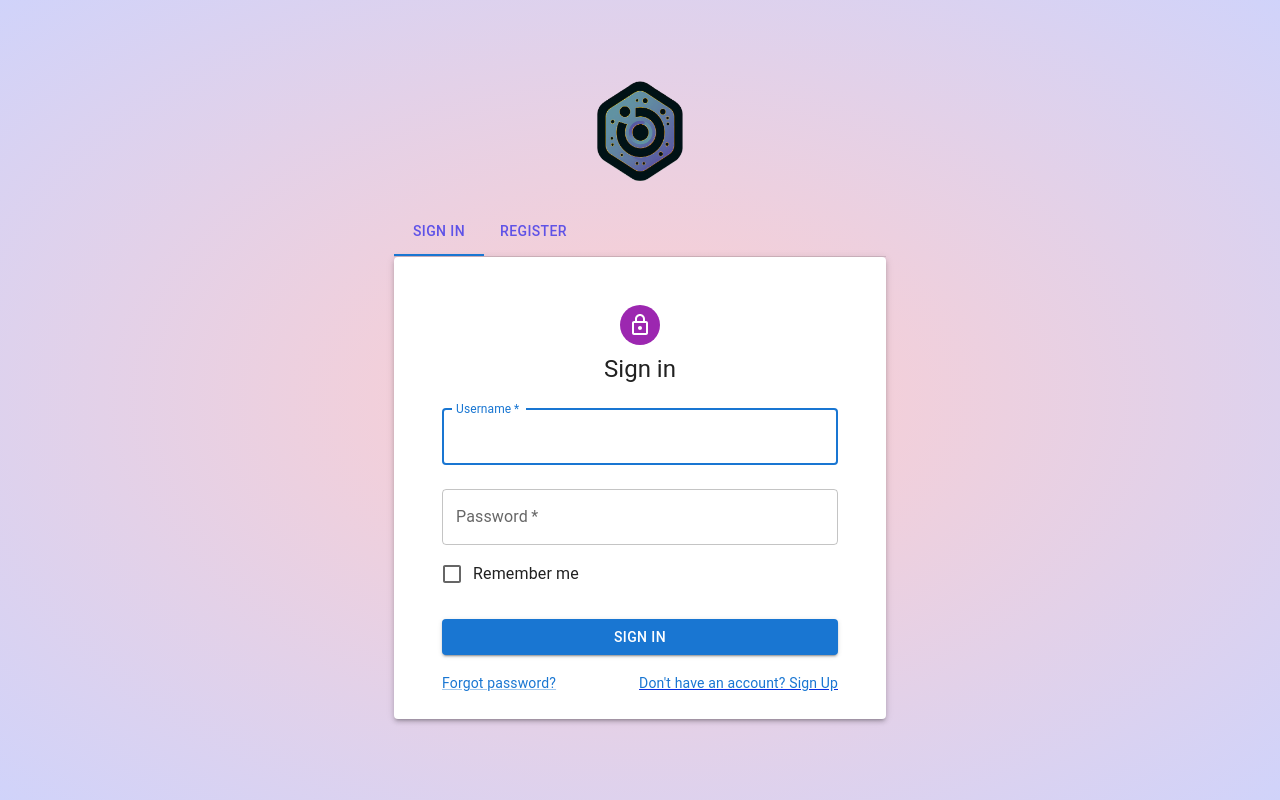
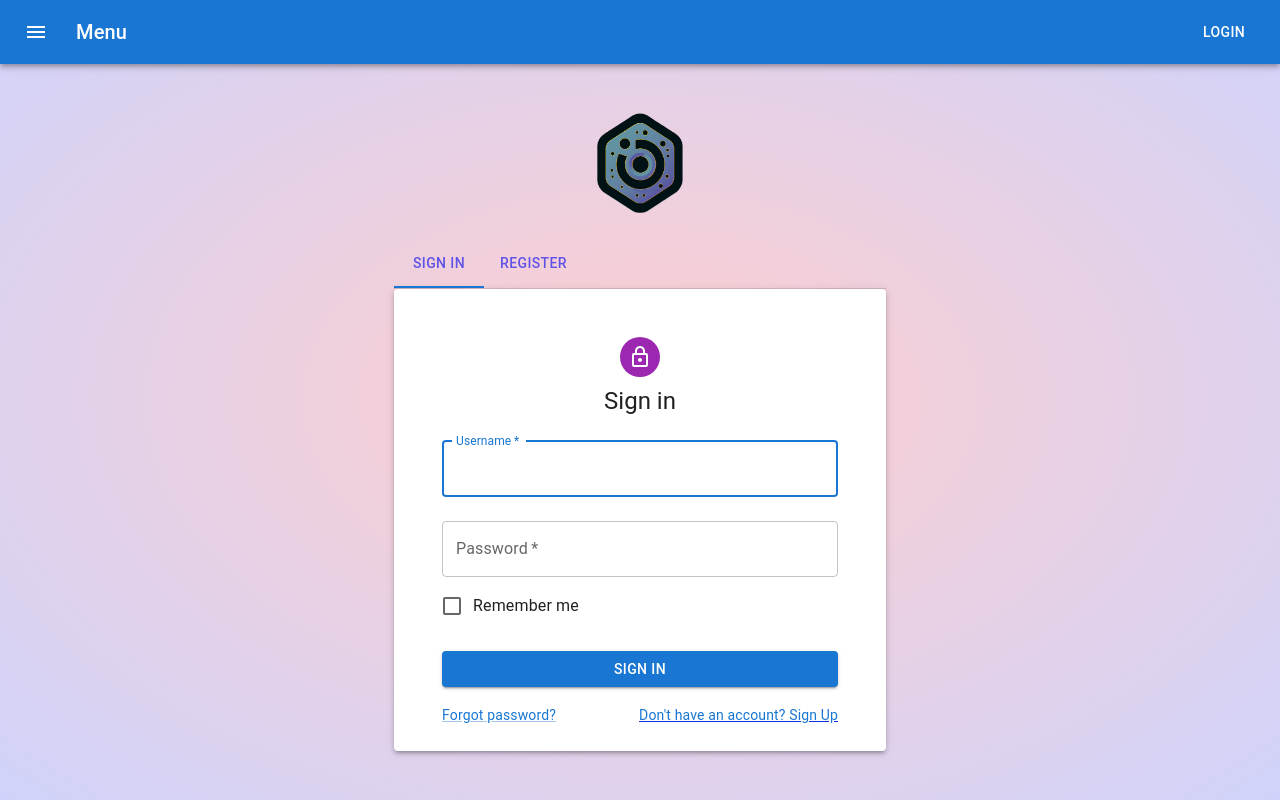
Before and after one commit to sorinlzr/swe-frontend, a React (Create React App) app: page / in a window 1280 px wide. Built offline with nearby package versions, Linux system fonts and the light colour scheme.

Commit message:
BUZZ-9: create Navbar component

```diff
--- /dev/null
+++ b/src/components/navbar/Navbar.tsx
@@ -0,0 +1,64 @@
+import * as React from "react";
+import AppBar from "@mui/material/AppBar";
+import Box from "@mui/material/Box";
+import Toolbar from "@mui/material/Toolbar";
+import Typography from "@mui/material/Typography";
+import Button from "@mui/material/Button";
+import IconButton from "@mui/material/IconButton";
+import MenuIcon from "@mui/icons-material/Menu";
+import { useCookies } from "react-cookie";
+import axios from "axios";
+import { useEffect, useState } from "react";
+
+export default function Navbar() {
+    const [cookies, setCookie, removeCookie] = useCookies([
+        "swe-backend-cookie",
+    ]);
+    const [isLoggedIn, setIsLoggedIn] = useState(false);
+
+    useEffect(() => {
+        setIsLoggedIn(cookies["swe-backend-cookie"] ? true : false);
+    }, [cookies]);
+
+    const handleLogout = async (event: React.MouseEvent) => {
+        removeCookie("swe-backend-cookie");
+
+        await axios.post(
+            `http://localhost:${process.env.REACT_APP_BACKEND_PORT}/api/auth/logout`
+        );
+    };
+
+    return (
+        <Box>
+            <AppBar position="static">
+                <Toolbar>
+                    <IconButton
+                        size="large"
+                        edge="start"
+                        color="inherit"
+                        aria-label="menu"
+                        sx={{ mr: 2 }}
+                    >
+                        <MenuIcon />
+                    </IconButton>
+                    <Typography
+                        variant="h6"
+                        component="div"
+                        sx={{ flexGrow: 1 }}
+                    >
+                        Menu
+                    </Typography>
+                    {isLoggedIn ? (
+                        <Button color="inherit" onClick={handleLogout} href="/">
+                            Logout
+                        </Button>
+                    ) : (
+                        <Button color="inherit" href="/">
+                            Login
+                        </Button>
+                    )}
+                </Toolbar>
+            </AppBar>
+        </Box>
+    );
+}
--- a/src/index.tsx
+++ b/src/index.tsx
@@ -7,6 +7,7 @@ import App from "./routes/App";
 import ErrorPage from "./routes/error-page";
 import SignInRegister from "./containers/SignInRegister";
 import PublicProfileView from "./components/user/PublicProfileView";
+import Navbar from "./components/navbar/Navbar";
 
 const root = ReactDOM.createRoot(
     document.getElementById("root") as HTMLElement
@@ -40,6 +41,7 @@ const router = createBrowserRouter([
 root.render(
     <CookiesProvider defaultSetOptions={{ path: "/" }}>
         <React.StrictMode>
+            <Navbar />
             <RouterProvider router={router} />
         </React.StrictMode>
     </CookiesProvider>
```
